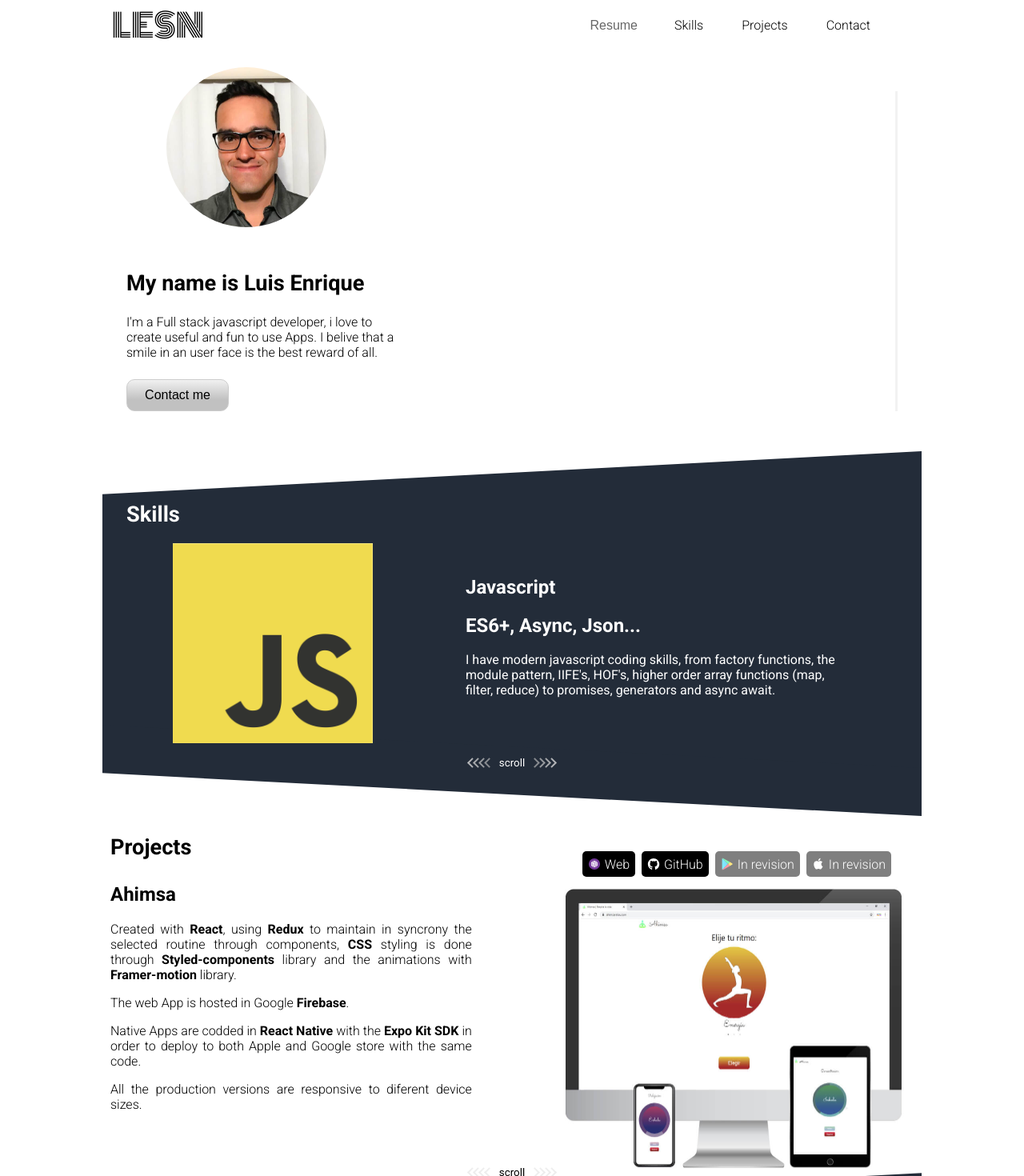
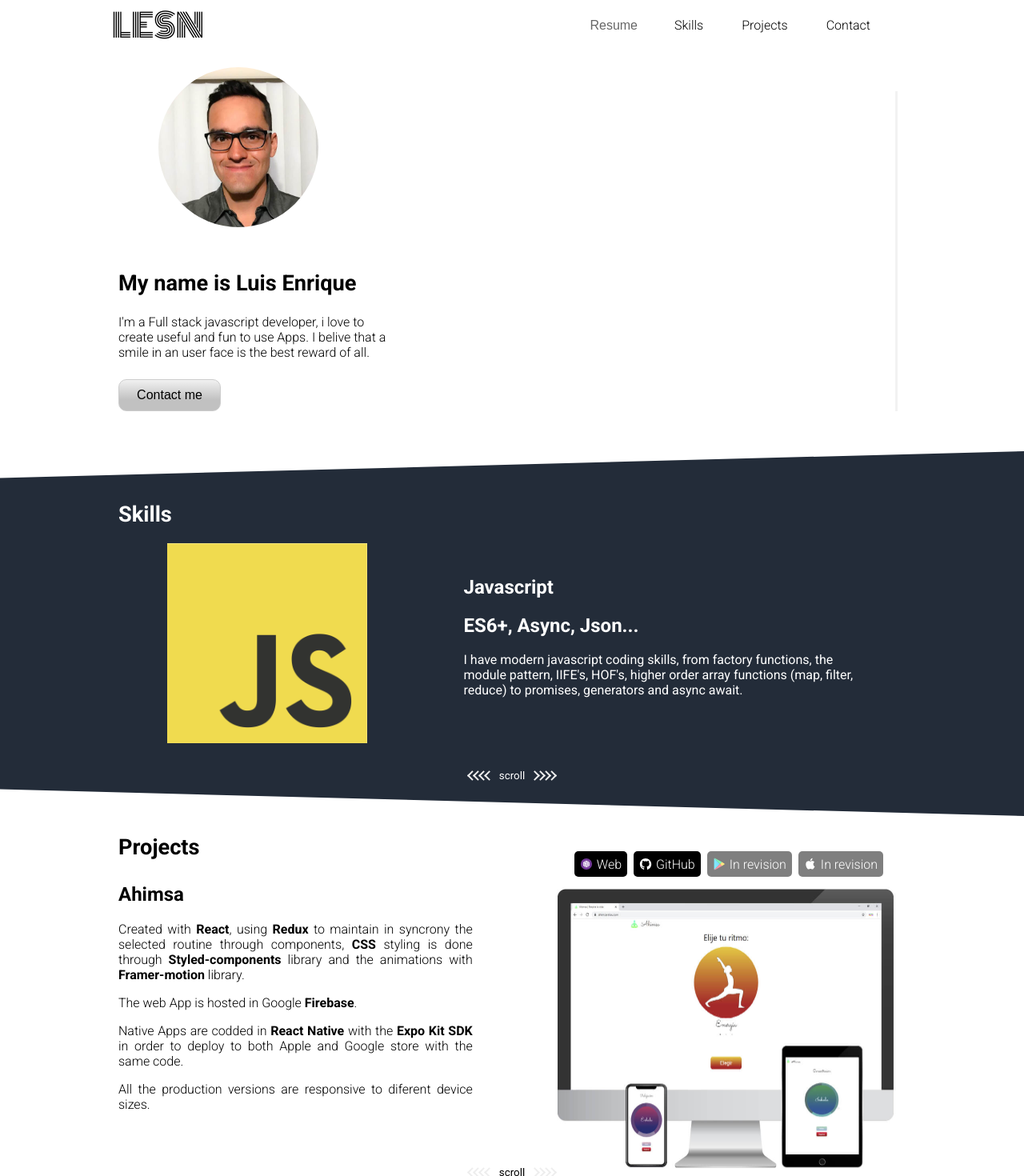
Before and after one commit to LuisSol/lesn-personal-portafolio, a React (Create React App) app: page / in a window 1280 px wide. Shown: the top 1470 px of the page at 80% size. Built offline with nearby package versions, Linux system fonts and the light colour scheme.

Commit message:
added full width skew divs

```diff
--- a/src/App.js
+++ b/src/App.js
@@ -10,12 +10,8 @@ import PDFModal from './components/PDFModal'
 
 const MainContainer = styled.div`
   margin: 0 auto;
-  width: 1024px;
+  width: 100%;
   position: relative;
-  @media (max-width: 1024px) {
-    width: 100%;
-    margin: 0;
-  }
 `;
 
 function App() {
--- a/src/components/Hero.js
+++ b/src/components/Hero.js
@@ -4,11 +4,16 @@ import TypeWriter from './TypeWriter'
 import styled from 'styled-components';
 import ContactBtn from './ContactBtn'
 
-const HeroContent = styled.section`
-    display: flex;
-    justify-content: flex-end;
-    align-items: center;
-    height: 500px;
+const Hero = styled.header`
+    width: 1024px;
+    margin: 0 auto;
+    @media (max-width: 1024px) {
+        width: 100%;
+    }
+`
+const FullDiv = styled.div`
+    width: 100%;
+    background-color: white;
     position: relative;
     &:after{
         position: absolute;
@@ -18,16 +23,23 @@ const HeroContent = styled.section`
         bottom: 0;
         content: '';
         transform-origin: right bottom;
-        transform: skewY(-3deg);
+        transform: skewY(-1.5deg);
         background-color: white;
     }
+`
+const HeroContent = styled.section`
+    display: flex;
+    justify-content: flex-end;
+    align-items: center;
+    height: 500px;
+    position: relative;
 `
 const ProfilePhoto = styled.img`
     width: 200px;
     height: 200px;
     border-radius: 50%;
     position: absolute;
-    left: 80px;
+    left: 70px;
     top: 20px;
     z-index: 5;
 `
@@ -35,7 +47,7 @@ const MainTitle = styled.div`
     position: absolute;
     width: 350px;
     bottom: 10%;
-    left: 30px;
+    left: 20px;
     z-index: 5;
     h1 {
         font-size: 1.7rem;
@@ -51,9 +63,9 @@ const MainTitle = styled.div`
     }
 `
 
-const Hero = ({ toggleModal }) => {
-    return (
-        <header>
+export default ({ toggleModal }) => (
+    <FullDiv>
+        <Hero>
             <Navigation />
             <HeroContent>
                 <ProfilePhoto src="/images/profile_photo.jpg" alt="Luis Enrique Solis" />
@@ -67,8 +79,6 @@ const Hero = ({ toggleModal }) => {
                 </MainTitle>
                 <TypeWriter />
             </HeroContent>
-        </header>
-    );
-}
-
-export default Hero;
+        </Hero>
+    </FullDiv>
+);
--- a/src/components/Projects.js
+++ b/src/components/Projects.js
@@ -7,18 +7,9 @@ import "slick-carousel/slick/slick-theme.css";
 import Project from './Project';
 import ScrollIndicator from './ScrollIndicator'
 
-const ProjectsView = styled.section`
-    height: 500px;
-    color: black;
-    padding: 100px 10px 0 10px;
+const FullDiv = styled.main`
+    width: 100%;
     position: relative;
-    z-index: 1;
-    .title {
-        position: absolute;
-        top: 3.5rem;
-        font-size: 1.7rem;
-        z-index: 5;
-    }
     &:after {
         position: absolute;
         content: '';
@@ -28,8 +19,26 @@ const ProjectsView = styled.section`
         width: 100%;
         height: 15%;
         transform-origin: left bottom;
-        transform: skewY(-3deg);
-        z-index: -1;
+        transform: skewY(-1.5deg);
+        z-index: 1;
+    }
+`
+const ProjectsView = styled.section`
+    height: 500px;
+    width: 1024px;
+    margin: 0 auto;
+    color: black;
+    padding: 100px 20px 0 20px;
+    position: relative;
+    z-index: 2;
+    .title {
+        position: absolute;
+        top: 3.5rem;
+        font-size: 1.7rem;
+        z-index: 5;
+    }
+    @media (max-width: 1024px) {
+        width: 100%;
     }
 `
 const projects = [
@@ -63,10 +72,8 @@ const projects = [
     },
 ]
 
-const Projects = () => {
-
-    return (
-        <main>
+const Projects = () => (
+    <FullDiv>
         <ProjectsView>
             <h1 className="title" id="projects">Projects</h1>
             <Slider
@@ -83,10 +90,10 @@ const Projects = () => {
                 })
             }
             </Slider>
-                <ScrollIndicator />
+            <ScrollIndicator top={{top: '-1rem'}} />
         </ProjectsView>
-        </main>
+    </FullDiv>
 )
-}
+
 
 export default Projects;
--- a/src/components/ScrollIndicator.js
+++ b/src/components/ScrollIndicator.js
@@ -17,7 +17,6 @@ const ScrollIndicator = styled.div`
     align-items: center;
     justify-content: center;
     position: relative;
-    top: -1rem;
     .indicator {
         position: relative;
         display: inline-block;
@@ -78,9 +77,9 @@ const ScrollIndicator = styled.div`
     }
 `
 
-export default () => {
+export default ({ top }) => {
     return (
-        <ScrollIndicator>
+        <ScrollIndicator style={top}>
             <div className="indicator left-indicator">
                 <span></span>
                 <span></span>
--- a/src/components/Skills.js
+++ b/src/components/Skills.js
@@ -1,35 +1,16 @@
 import React from 'react'
-import styled, { keyframes } from 'styled-components'
+import styled from 'styled-components'
 import Slider from 'react-slick';
 import Skill from './Skill';
 import "slick-carousel/slick/slick.css";
 import "slick-carousel/slick/slick-theme.css";
 
-const animate = keyframes`
-    0% {
-        border-color: #EEE;
-    }
-    20% {
-        border-color: #EEE;
-    }
-    20.1%, 100% {
-        border-color: #99;
-    }
-`
+import ScrollIndicator from './ScrollIndicator'
 
-const SkillShow = styled.section`
-    height: 400px;
+const FullDiv = styled.div`
+    width: 100%;
     background-color: #232C39;
-    color: white;
-    padding: 50px 30px 0px 30px;
     position: relative;
-    z-index: 2;
-    .title {
-        z-index: 5;
-        position: absolute;
-        top: 2.5rem;
-        font-size: 1.7rem;
-    }
     &:after{
         position: absolute;
         width: 100%;
@@ -39,76 +20,28 @@ const SkillShow = styled.section`
         content: '';
         z-index: -1;
         transform-origin: right bottom;
-        transform: skewY(3deg);
+        transform: skewY(1.5deg);
         background-color: #232C39;
     }
-    .scroll-indicator {
-        display: flex;
-        align-items: center;
-        justify-content: center;
-        position: relative;
-        top: -3rem;
+`
+const SkillShow = styled.section`
+    width: 1024px;
+    height: 400px;
+    color: white;
+    padding: 50px 20px 0px 20px;
+    position: relative;
+    z-index: 2;
+    margin: 0 auto;
+    .title {
+        z-index: 5;
+        position: absolute;
+        top: 2.5rem;
+        font-size: 1.7rem;
     }
-    .indicator {
-        position: relative;
-        display: inline-block;
-        width: 9px;
-        height: 9px;
-    }
-    .indicator span{
-        position: absolute;
+    @media (max-width: 1024px) {
         width: 100%;
-        height: 100%;
-        border-bottom: 2px solid #6666;
-    }
-    .left-indicator {
-        margin-right: .5rem;
-        transform: rotate(45deg);
-    }
-    .left-indicator span {
-        border-left: 2px solid #6666;
-        animation: ${animate} 3s linear infinite;
-    }
-    .left-indicator span:nth-child(1) {
-        left: -5px;
-        bottom: -5px;
-        animation-delay: 0.2s;
-    }
-    .left-indicator span:nth-child(2) {
-        left: -10px;
-        bottom: -10px;
-        animation-delay: 0.4s;
-    }
-    .left-indicator span:nth-child(3) {
-        left: -15px;
-        bottom: -15px;
-        animation-delay: 0.6s;
-    }
-    .right-indicator {
-        margin-left: .5rem;
-        transform: rotate(-45deg);
-    }
-    .right-indicator span{
-        border-right: 2px solid #6666;
-        animation: ${animate} 3s linear infinite;
-    }
-    .right-indicator span:nth-child(1) {
-        right: -5px;
-        bottom: -5px;
-        animation-delay: 0.2s;
-    }
-    .right-indicator span:nth-child(2) {
-        right: -10px;
-        bottom: -10px;
-        animation-delay: 0.4s;
-    }
-    .right-indicator span:nth-child(3) {
-        right: -15px;
-        bottom: -15px;
-        animation-delay: 0.6s;
     }
 `
-
 const skills = [
     {
         id: 'js2020lesn',
@@ -152,9 +85,8 @@ const skills = [
     },
 ]
 
-const Skills = () => {
-
-    return (
+export default () => (
+    <FullDiv>
         <SkillShow>
             <h1 className="title" id="skills">Skills</h1>
             <Slider
@@ -173,23 +105,7 @@ const Skills = () => {
                 skills.map(skill => <Skill key={skill.id} {...skill} />)
             }
             </Slider>
-            <div className="scroll-indicator">
-                <div className="indicator left-indicator">
-                    <span></span>
-                    <span></span>
-                    <span></span>
-                    <span></span>
-                </div>
-                    <small>scroll</small>
-                <div className="indicator right-indicator">
-                    <span></span>
-                    <span></span>
-                    <span></span>
-                    <span></span>
-                </div>
-            </div>
+            <ScrollIndicator top={{top: '-2rem'}}/>
         </SkillShow>
-    );
-}
-
-export default Skills;
+    </FullDiv>
+);
```
Lines whose indentation alone changed are shown as unchanged.
